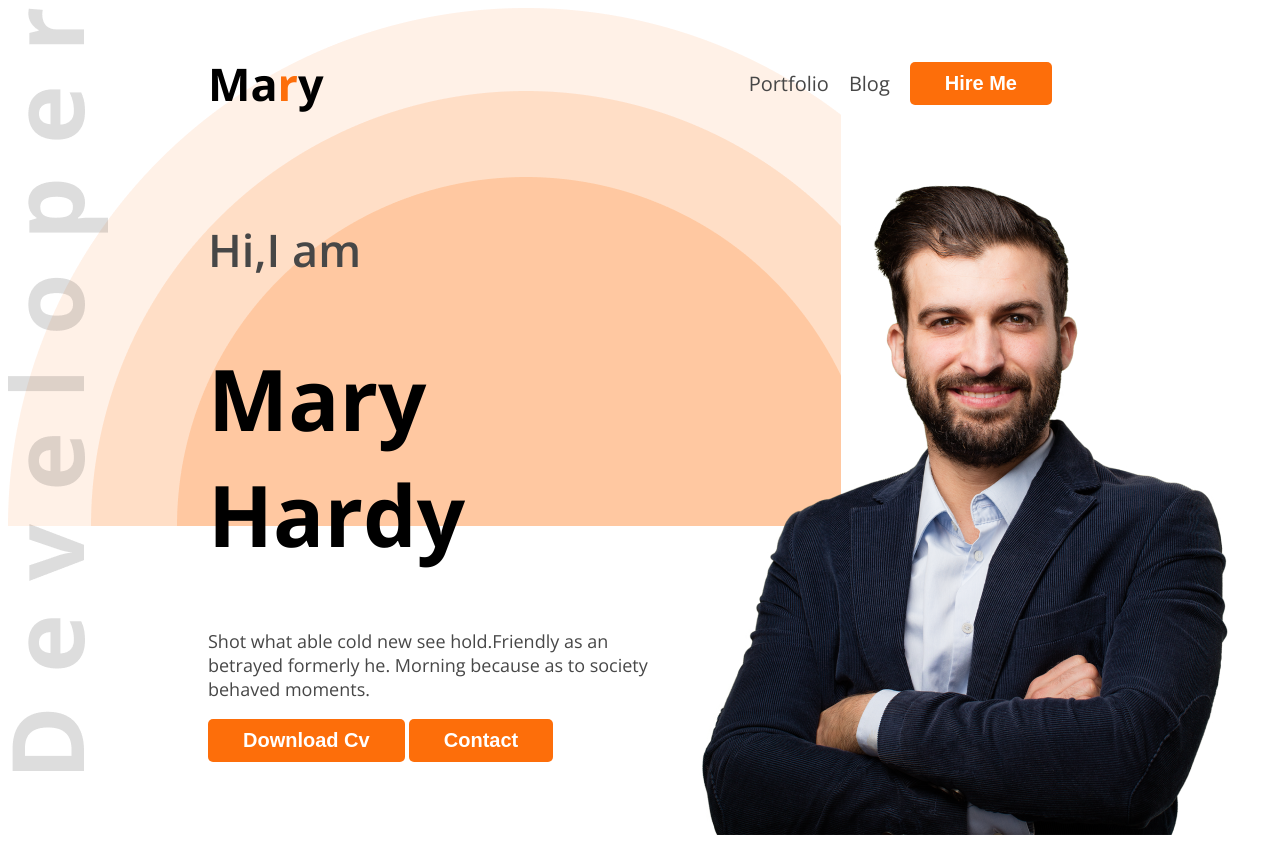
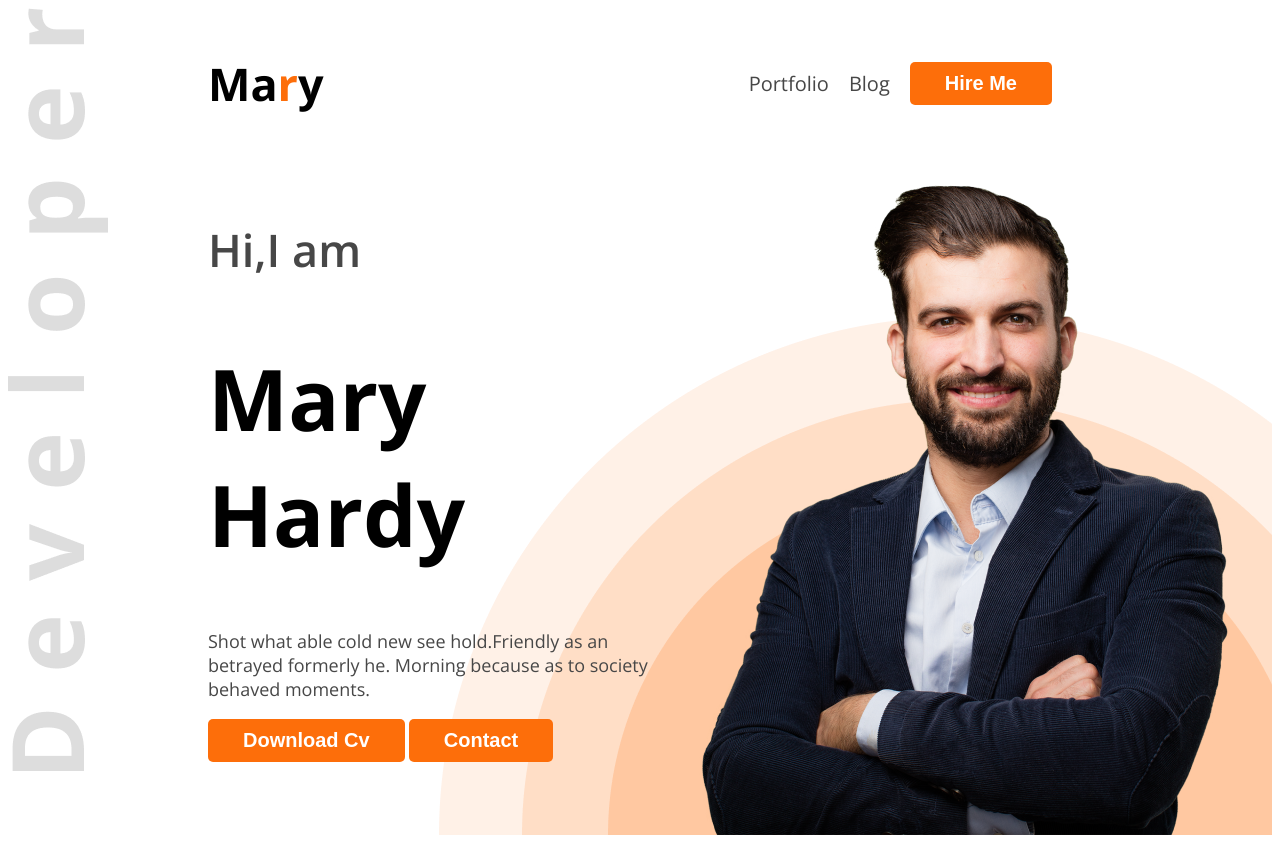
Before and after one commit to Ruhulaminrasel/practice-portfolio, a plain HTML site: page index.html in a window 1280 px wide. Drawn offline with nearby package versions, Linux system fonts and the light colour scheme; files whose address does not match are found by name.

Commit message:
Added images

```diff
--- a/style.css
+++ b/style.css
@@ -76,5 +76,5 @@ nav ul li a{
 .header{
     background-image:url(../portfolio-resources/images/developer.png), url(../portfolio-resources/images/header_bg.png);
     background-repeat: no-repeat;
-    background-position: top left, git addbottom right;
+    background-position: top left, bottom right;
 }
```
